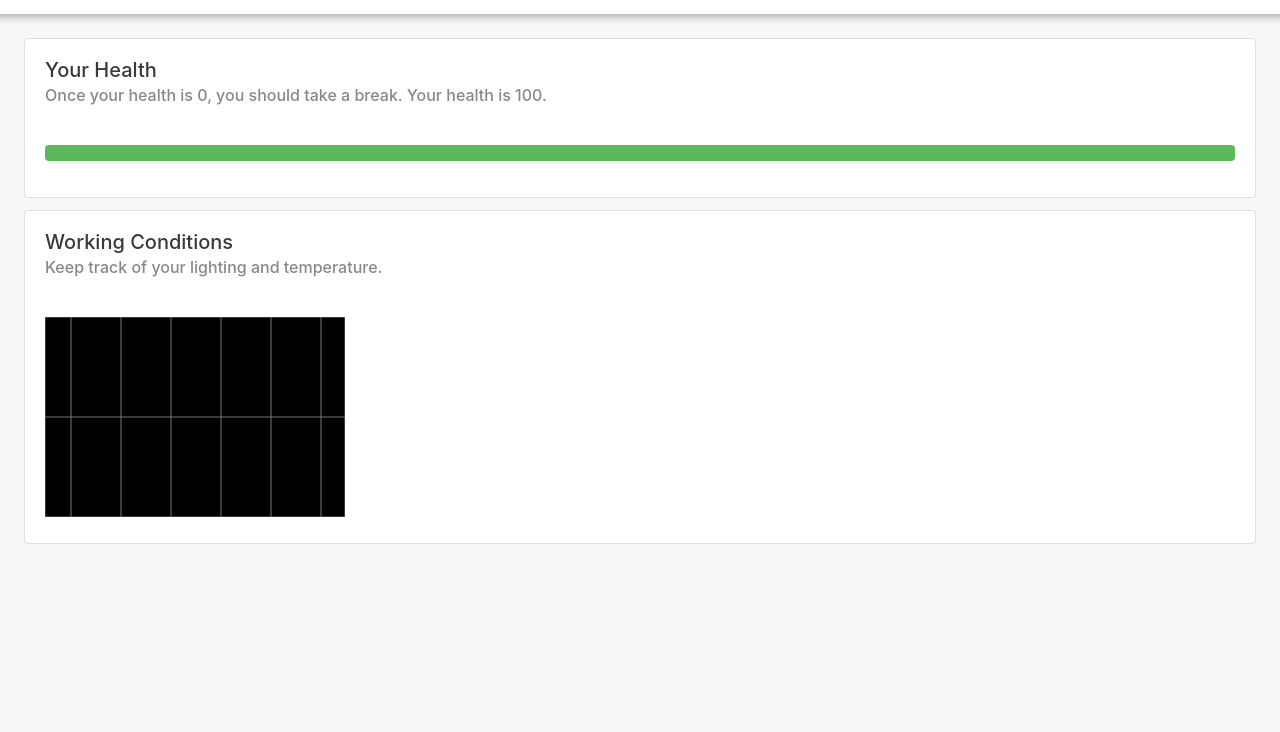
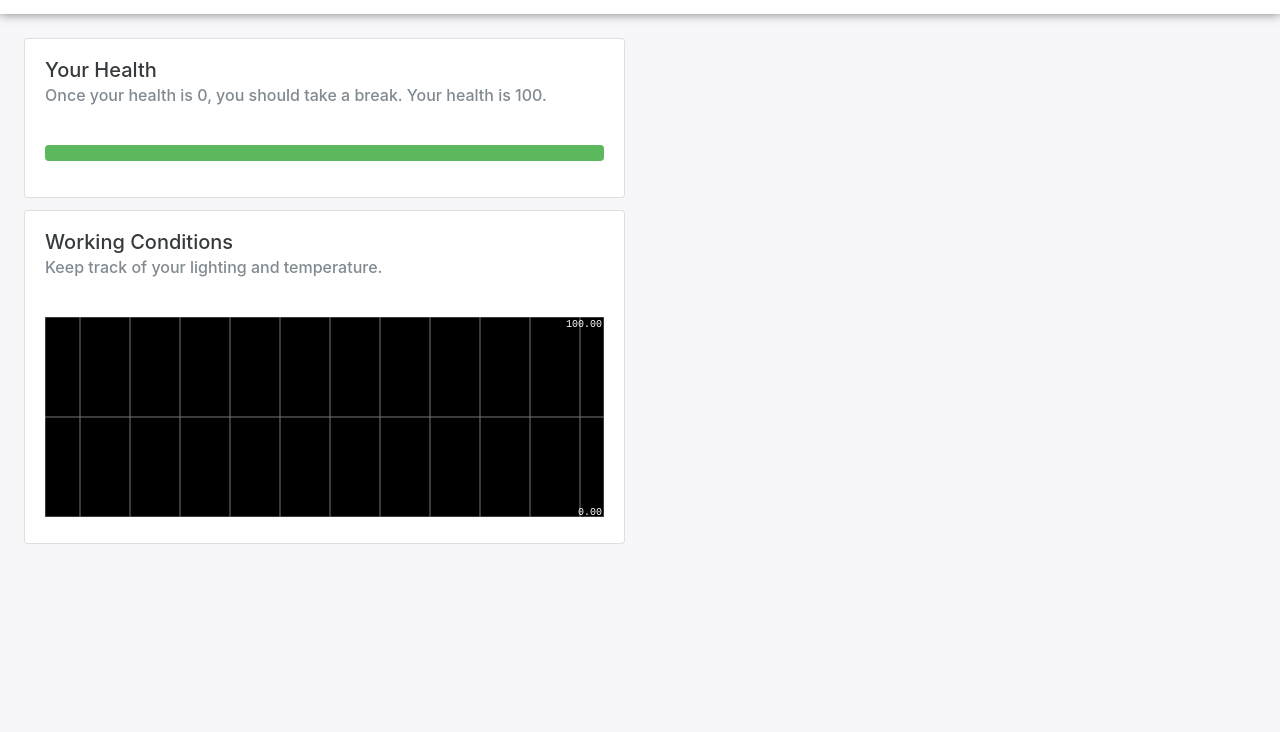
Before and after one commit to echalkpad/arduino-health-care, a website: page index.html in a window 1280 px wide. Shown: the part 68-800 px from the top of the page. Drawn offline with nearby package versions, Linux system fonts and the light colour scheme; files that its build step writes are made by us from their sources; no server answers.

Commit message:
+ chart ranges

```diff
--- a/index.html
+++ b/index.html
@@ -27,7 +27,8 @@
 </head>
 <body>
 
-<header class="row p-2">
+<header class="container-fluid p-2">
+    <div class="row">
         <div class="col-xs-6 flex-items-xs-center">
             <img src="/static/img/healthcare.png" class="logo"/>
 
@@ -37,13 +38,17 @@
         <div class="col-xs-6">
 
         </div>
+    </div>
 </header>
 
 <main class="container-fluid p-2">
+    <div class="row">
+        <div class="col-md-6">
             <div class="card">
                 <div class="card-block">
                     <h5 class="card-title">Your Health</h5>
-            <h6 class="card-subtitle text-muted">Once your health is 0, you should take a break. Your health is <span data-health>100</span>.</h6>
+                    <h6 class="card-subtitle text-muted">Once your health is 0, you should take a break. Your health is <span
+                            data-health>100</span>.</h6>
                 </div>
 
                 <div class="card-block">
@@ -61,12 +66,13 @@
                     <canvas id="chart" height="200"></canvas>
                 </div>
             </div>
-</main>
+        </div>
 
-<div class="progress progress-striped active">
-    <div class="progress-bar" role="progressbar" aria-valuenow="0" aria-valuemin="0" aria-valuemax="100">
+        <div class="col-md-6">
+            <!-- place image code here -->
         </div>
     </div>
+</main>
 
 <script src="/static/js/socket.io.min.js"></script>
 <script src="/static/js/jquery.min.js"></script>
--- a/static/js/scripts.js
+++ b/static/js/scripts.js
@@ -2,10 +2,18 @@ app = (function ($) {
     var app = {
         createTimeline: function () {
             this.$window = $(window);
+            this.$chart = $("#chart");
             this.temperatureData = new TimeSeries();
             this.lightData = new TimeSeries();
 
-            this.chart = new SmoothieChart();
+            this.chart = new SmoothieChart({
+                yRangeFunction: function(range) {
+                    return {
+                        max: 100,
+                        min: 0
+                    }
+                }
+            });
 
             this.chart.addTimeSeries(this.temperatureData, {
                 strokeStyle: 'rgba(0, 255, 0, 1)',
@@ -19,19 +27,21 @@ app = (function ($) {
                 lineWidth: 3
             });
 
-            this.chart.streamTo(document.getElementById("chart"), 500);
+            this.chart.streamTo(this.$chart[0], 500);
 
             this.socket.on("temperature", function (value) {
                 this.temperatureData.append(new Date().getTime(), value);
             }.bind(this));
 
             this.socket.on("light", function (value) {
-                this.lightData.append(new Date().getTime(), value);
+                this.lightData.append(new Date().getTime(), value * 100);
             }.bind(this));
 
             this.$window.on("resize", function() {
+                this.$chart.attr("width", this.$chart.parent().width());
+            }.bind(this));
 
-            }.bind(this));
+            this.$chart.attr("width", this.$chart.parent().width());
         },
 
         initializeHealthBar: function () {
```
Lines whose indentation alone changed are shown as unchanged.
